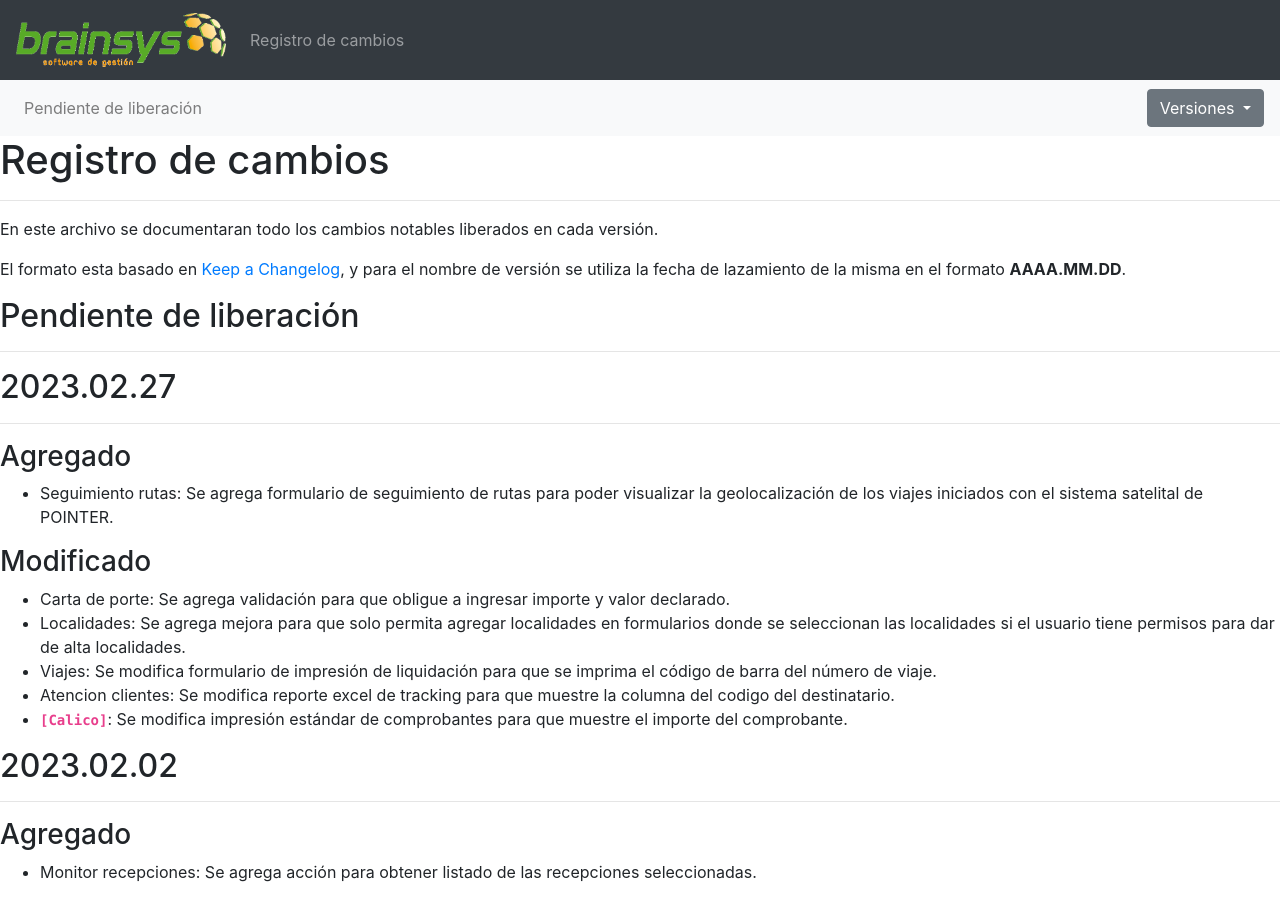
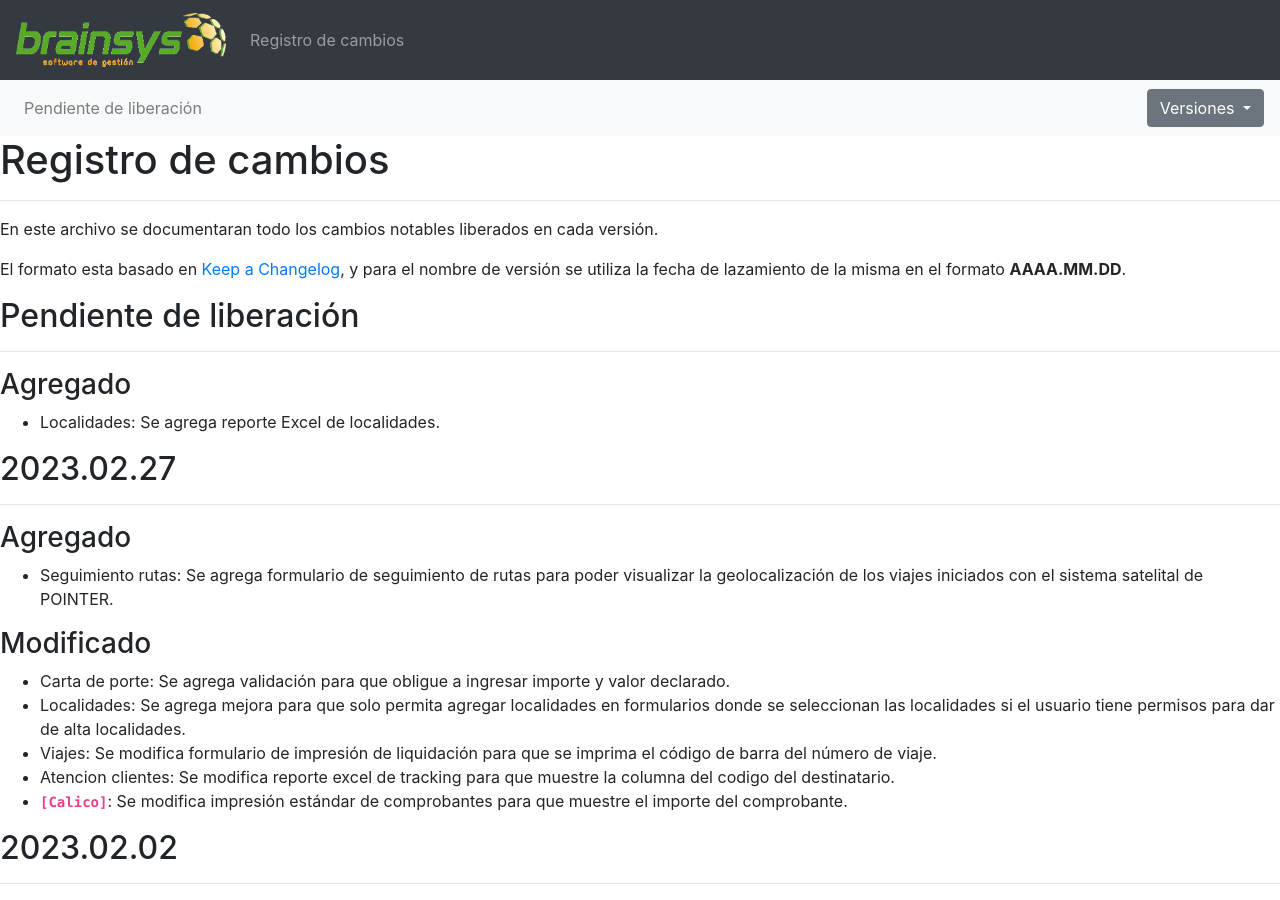
Before and after one commit to brainsys-arsaad/versionado, a Jekyll site: the page built from registro-cambios.markdown, in a window 1280 px wide and 900 px high. Built offline with Jekyll 4.4.1, drawn with Linux system fonts in a browser that asks for light colours.

Commit message:
Update registro-cambios.markdown

```diff
--- a/registro-cambios.markdown
+++ b/registro-cambios.markdown
@@ -87,6 +87,9 @@ El formato esta basado en [Keep a Changelog](https://keepachangelog.com/es-ES/1.
 
 ## Pendiente de liberación
 ---
+
+### Agregado
+- Localidades: Se agrega reporte Excel de localidades.
 
 ## 2023.02.27
 ---
```
